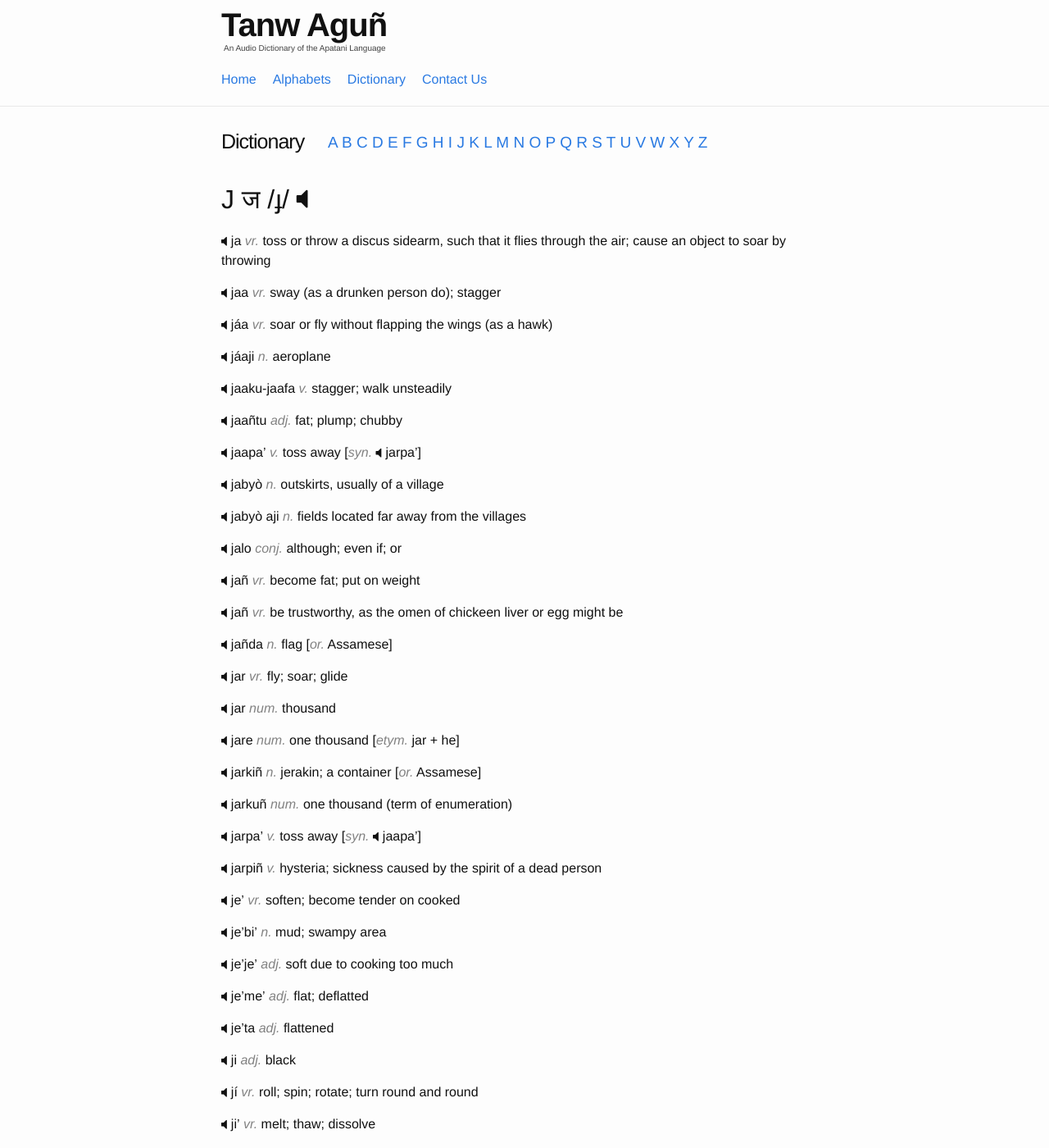
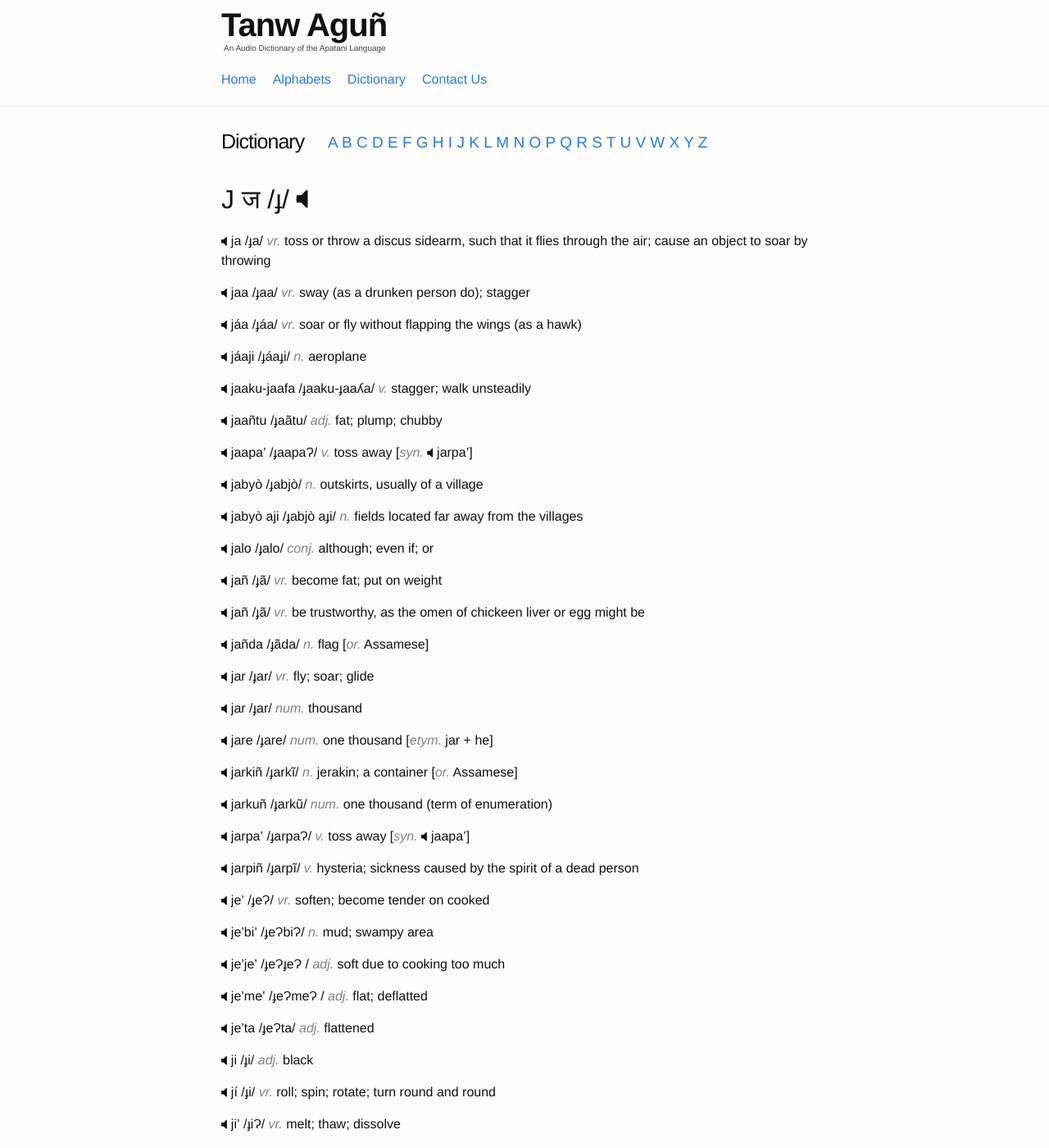
Before and after one commit to hacksparrow/language.apatani.org, a Jekyll site: the page built from dictionary/j.md, in a window 1280 px wide and 1400 px high. Shown: the whole window at 82% size. Built offline with Jekyll 4.4.1, drawn with Linux system fonts in a browser that asks for light colours; nearby versions of some CDN libraries; comment, search, counter and statistics services are not loaded; some of the changed text lies outside the part shown.

Commit message:
Update j.md

```diff
--- a/dictionary/j.md
+++ b/dictionary/j.md
@@ -6,115 +6,115 @@ devanagari: ज
 ipa: ɟ
 ---
 
-__ja__	_vr._	toss or throw a discus sidearm, such that it flies through the air; cause an object to soar by throwing
+__ja__	/ɟa/ _vr._	toss or throw a discus sidearm, such that it flies through the air; cause an object to soar by throwing
 
 
-__jaa__	_vr._	sway (as a drunken person do); stagger
+__jaa__	/ɟaa/ _vr._	sway (as a drunken person do); stagger
 
 
-__jáa__	_vr._	soar or fly without flapping the wings (as a hawk)
+__jáa__	/ɟáa/ _vr._	soar or fly without flapping the wings (as a hawk)
 
 
-__jáaji__	_n._	aeroplane
+__jáaji__ /ɟáaɟi/	_n._	aeroplane
 
 
-__jaaku-jaafa__	_v._	stagger; walk unsteadily
+__jaaku-jaafa__	/ɟaaku-ɟaaʎa/ _v._	stagger; walk unsteadily
 
 
-__jaañtu__	_adj._	fat; plump; chubby
+__jaañtu__	/ɟaãtu/ _adj._	fat; plump; chubby
 
 
-__jaapa'__	_v._	toss away	[_syn._	jarpa']
+__jaapa'__ /ɟaapaɁ/	_v._	toss away	[_syn._	jarpa']
 
 
-__jabyò__	_n._	outskirts, usually of a village
+__jabyò__	/ɟabjò/ _n._	outskirts, usually of a village
 
 
-__jabyò aji__	_n._	fields located far away from the villages
+__jabyò aji__	/ɟabjò aɟi/ _n._	fields located far away from the villages
 
 
-__jalo__	_conj._	although; even if; or
+__jalo__	/ɟalo/ _conj._	although; even if; or
 
 
-__jañ__	_vr._	become fat; put on weight
+__jañ__ /ɟã/	_vr._	become fat; put on weight
 
 
-__jañ__	_vr._	be trustworthy, as the omen of chickeen liver or egg might be
+__jañ__	/ɟã/ _vr._	be trustworthy, as the omen of chickeen liver or egg might be
 
 
-__jañda__	_n._	flag	[_or._	Assamese]
+__jañda__	/ɟãda/ _n._	flag	[_or._	Assamese]
 
 
-__jar__	_vr._	fly; soar; glide
+__jar__	/ɟar/ _vr._	fly; soar; glide
 
 
-__jar__	_num._	thousand
+__jar__	/ɟar/ _num._	thousand
 
 
-__jare__	_num._	one thousand	[_etym._	jar + he]
+__jare__	/ɟare/ _num._	one thousand	[_etym._	jar + he]
 
 
-__jarkiñ__	_n._	jerakin; a container	[_or._	Assamese]
+__jarkiñ__	/ɟarkĩ/ _n._	jerakin; a container	[_or._	Assamese]
 
 
-__jarkuñ__	_num._	one thousand (term of enumeration)
+__jarkuñ__	/ɟarkũ/ _num._	one thousand (term of enumeration)
 
 
-__jarpa'__	_v._	toss away	[_syn._	jaapa']
+__jarpa'__	/ɟarpaɁ/ _v._	toss away	[_syn._	jaapa']
 
 
-__jarpiñ__	_v._	hysteria; sickness caused by the spirit of a dead person
+__jarpiñ__	/ɟarpĩ/ _v._	hysteria; sickness caused by the spirit of a dead person
 
 
-__je'__	_vr._	soften; become tender on cooked
+__je'__	/ɟeɁ/ _vr._	soften; become tender on cooked
 
 
-__je'bi'__	_n._	mud; swampy area
+__je'bi'__	/ɟeɁbiɁ/ _n._	mud; swampy area
 
 
-__je'je'__	_adj._	soft due to cooking too much
+__je'je'__	/ɟeɁɟeɁ / _adj._	soft due to cooking too much
 
 
-__je'me'__	_adj._	flat; deflatted
+__je'me'__	/ɟeɁmeɁ / _adj._	flat; deflatted
 
 
-__je'ta__	_adj._	flattened
+__je'ta__	/ɟeɁta/ _adj._	flattened
 
 
-__ji__	_adj._	black
+__ji__	/ɟi/ _adj._	black
 
 
-__jí__	_vr._	roll; spin; rotate; turn round and round
+__jí__	/ɟi/ _vr._	roll; spin; rotate; turn round and round
 
 
-__ji'__	_vr._	melt; thaw; dissolve
+__ji'__	/ɟiɁ/ _vr._	melt; thaw; dissolve
 
 
-__jibu garw__	_n._	jeep	[_or._	English]
+__jibu garw__ /ɟibu garɯ/	_n._	jeep	[_or._	English]
 
 
-__jifá__	_n._	coarse silk
+__jifá__	/ɟiʎá/ _n._	coarse silk
 
 
-__jifiñ__	_n._	Indian strawberry (_Potentilla indica_)	[_syn._	jifuñ]; [_syn._ akì jifuñ]
+__jifiñ__	/ɟiʎĩ/ _n._	Indian strawberry (_Potentilla indica_)	[_syn._	jifuñ]; [_syn._ akì jifuñ]
 
 
-__jifuñ__	_n._	Indian strawberry (_Potentilla indica_)	[_syn._	jifiñ]
+__jifuñ__	/ɟiʎũ/ _n._	Indian strawberry (_Potentilla indica_)	[_syn._	jifiñ]
 
 
-__jigjiro__	_n._	kind of a traditional shawl
+__jigjiro__	/ɟigɟiro/ _n._	kind of a traditional shawl
 
 
-__jihi'__	_adj._	quiet; silent
+__jihi'__	/ɟihiɁ/ _adj._	quiet; silent
 
 
-__jihi' rara__	_adj._	silent; peaceful
+__jihi' rara__	/ɟihiɁ rara/ _adj._	silent; peaceful
 
 
-__jihiñ__	_n._	rag; scrap of cloth; dirty linen
+__jihiñ__	/ɟihĩ/ _n._	rag; scrap of cloth; dirty linen
 
 
-__jihw-jixe__	_v._	roll to and fro
+__jihw-jixe__	/ɟihɯ-ɟixe/ _v._	roll to and fro
 
 
 __jiimu__	_v._	giddy; dizzy; vertiginous	[_n._	giddiness]	[_syn._	sumu]
```
